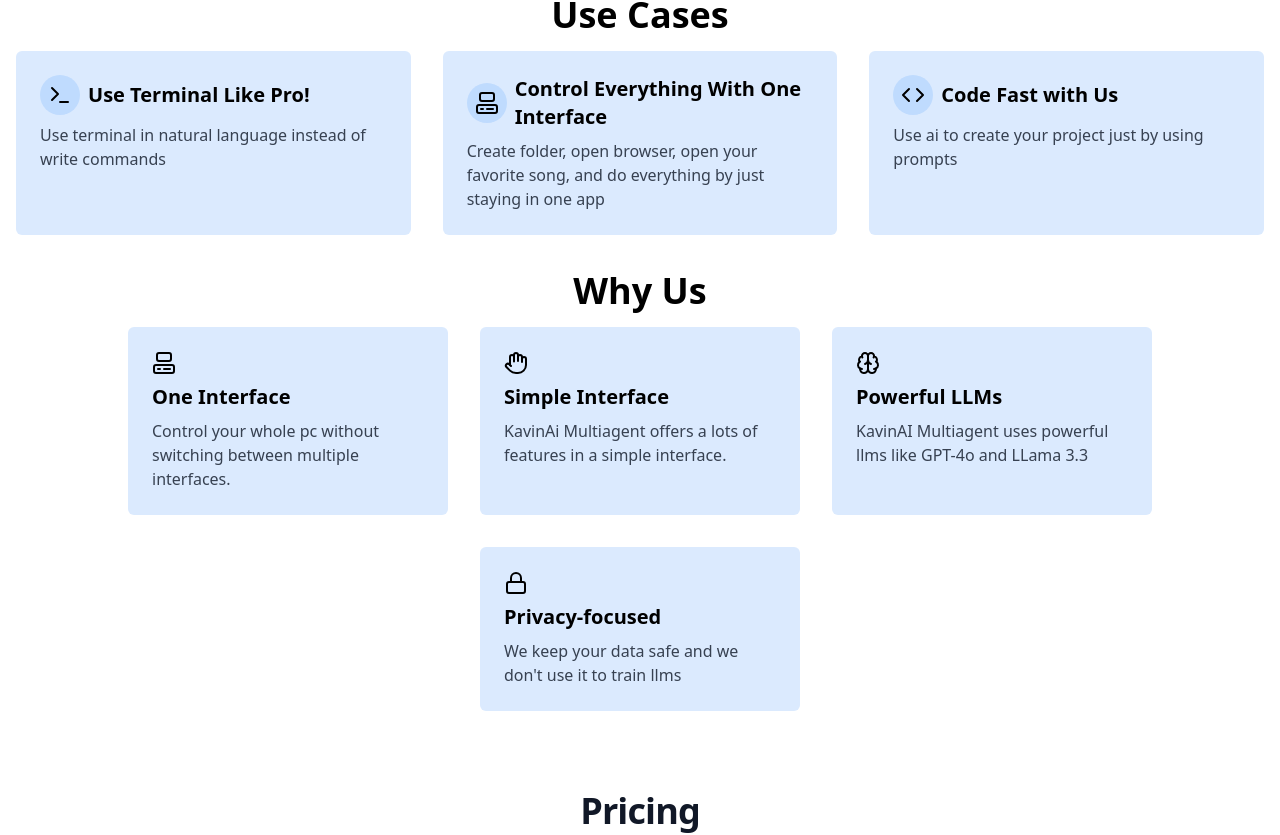
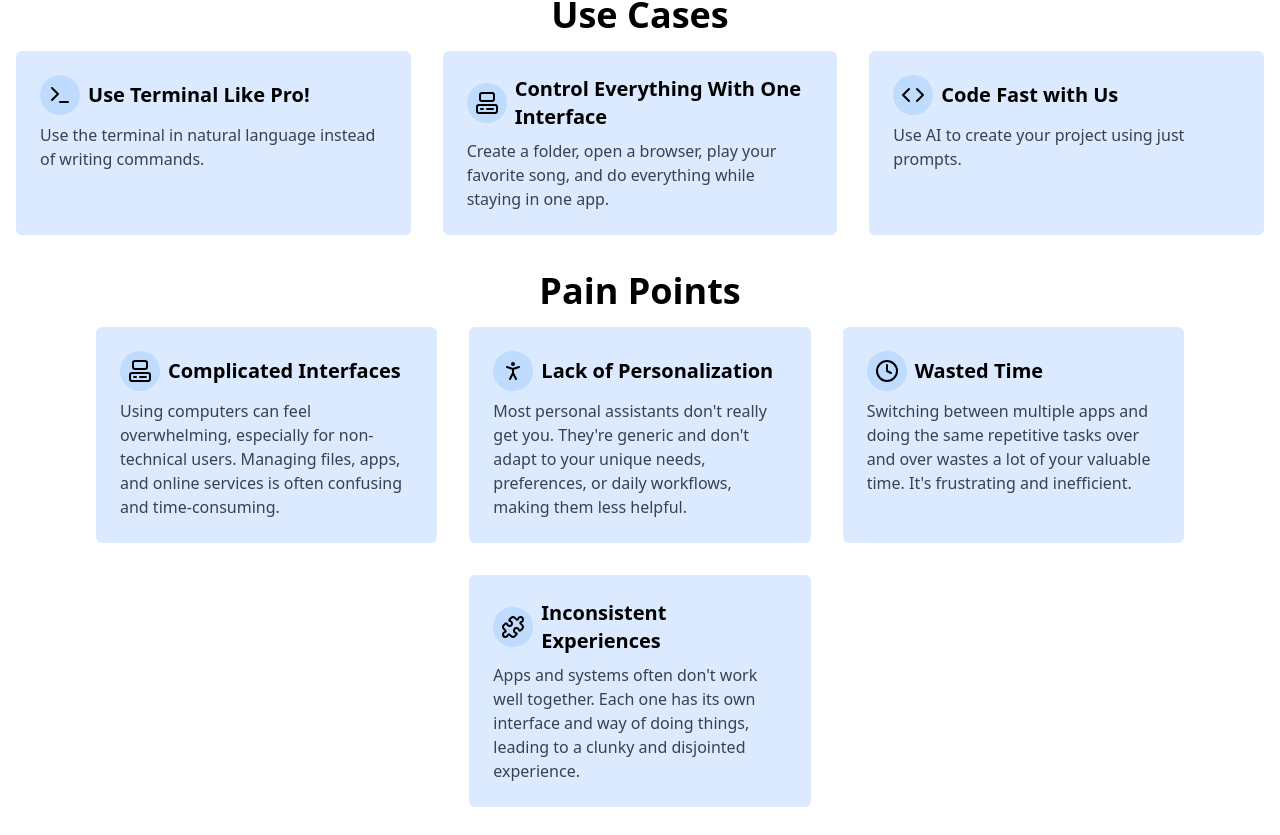
Before and after one commit to krkavinraj/kavinai-website, a Next.js app: page / in a window 1280 px wide. Shown: the part 889-1724 px from the top of the page. Built offline with nearby package versions, Linux system fonts and the light colour scheme.

Commit message:
added pain points & removed grammer error

```diff
--- a/src/app/(pages)/download/page.tsx
+++ b/src/app/(pages)/download/page.tsx
@@ -34,7 +34,7 @@
           </div>
         </div>
         <div className="download">
-          <Button className="mt-5 md:text-xl text-lg px-7 py-7">Comming Soon</Button>
+          <Button className="mt-5 md:text-xl text-lg px-7 py-7">Coming Soon</Button>
         </div>
       </div>
     </main>
--- a/src/app/(pages)/page.tsx
+++ b/src/app/(pages)/page.tsx
@@ -1,4 +1,5 @@
 import { Hero } from "@/components/hero";
+import { PainPoints } from "@/components/pain-points";
 import { PricingComp } from "@/components/pricing-comp";
 import { UseCases } from "@/components/use-cases";
 import { WhyUs } from "@/components/why-us";
@@ -10,7 +11,9 @@
       <Hero />
       {/* <SocialProof/> */}
       <UseCases />
-      {/* <PainPoints /> */}
+      <div className="pain_points lg:mx-20">
+      <PainPoints />
+      </div>
       <WhyUs />
       <PricingComp />
       {/* <Testimonial /> */}
--- a/src/components/footer.tsx
+++ b/src/components/footer.tsx
@@ -8,7 +8,7 @@
             <div className="mx-auto w-full max-w-screen-xl p-4 py-6 lg:py-8">
                 <div className="md:flex md:justify-between">
                     <div className="mb-6 md:mb-0">
-                        <Link target='_' href="https://flowbite.com/" className="flex items-center">
+                        <Link target='_' href="/" className="flex items-center">
                             <span className="self-center text-2xl font-semibold whitespace-nowrap dark:text-white">KavinAI</span>
                         </Link>
                     </div>
--- a/src/components/hero.tsx
+++ b/src/components/hero.tsx
@@ -13,7 +13,7 @@
         <Link href={'/download'}><Button className='mt-5 md:text-xl text-lg px-7 py-7'>Download for desktop</Button></Link>
       </section>
       <section className="feature_image md:mx-auto md:px-0 px-5 md:w-1/2 w-full mt-10">
-        <Image src={app_image} alt='kavinai' />
+        <Image className='rounded-lg' src={app_image} alt='kavinai' />
       </section>
     </main>
   )
--- a/src/components/pain-points.tsx
+++ b/src/components/pain-points.tsx
@@ -1,44 +1,54 @@
-import Image from 'next/image';
+import { ClockIcon, ComputerIcon, PersonStandingIcon, PuzzleIcon } from 'lucide-react';
 import React from 'react';
-import app_image from '../../public/app_image.png';
 
 export const PainPoints = () => {
   return (
     <section className='bg-white dark:bg-gray-900 flex justify-center w-full pt-5'>
       <div>
         <h1 className='text-4xl text-center font-bold'>Pain Points</h1>
-        <div className="pain_cards flex flex-wrap justify-center mx-auto mt-2">
-          <div className="pain_card md:w-1/3 w-full p-4">
-            <div className="items bg-blue-100 dark:bg-gray-800 w-full flex p-4 rounded-md">
-              <div className="left_item">
-                <Image src={app_image} width={200} alt='pain' />
+        <div className="use_cases_cards flex flex-wrap justify-center mx-auto">
+          <div className="use_cases md:w-1/3 w-full p-4">
+            <div className="bg-blue-100 dark:bg-gray-800 h-full p-6 rounded-md">
+              <div className="title flex items-center">
+                <div className="icon bg-blue-200 dark:bg-gray-700 rounded-full p-2">
+                  <ComputerIcon className='' />
+                </div>
+                <h2 className='ml-2 text-xl font-bold'>Complicated Interfaces</h2>
               </div>
-              <div className="right_item ml-5">
-                <h3 className='text-xl font-bold'>Pain Point 1</h3>
-                <p>Lorem ipsum dolor sit amet.</p>
-              </div>
+              <p className='mt-2 dark:text-gray-300 text-gray-700'>Using computers can feel overwhelming, especially for non-technical users. Managing files, apps, and online services is often confusing and time-consuming.</p>
             </div>
           </div>
-          <div className="pain_card md:w-1/3 w-full p-4">
-            <div className="items bg-blue-100 dark:bg-gray-800 w-full flex p-4 rounded-md">
-              <div className="left_item">
-                <Image src={app_image} width={200} alt='pain' />
+          <div className="use_cases md:w-1/3 w-full p-4">
+            <div className="bg-blue-100 dark:bg-gray-800 h-full p-6 rounded-md">
+              <div className="title flex items-center">
+                <div className="icon bg-blue-200 dark:bg-gray-700 rounded-full p-2">
+                  <PersonStandingIcon className='' />
+                </div>
+                <h2 className='ml-2 text-xl font-bold'>Lack of Personalization</h2>
               </div>
-              <div className="right_item ml-5">
-                <h3 className='text-xl font-bold'>Pain Point 1</h3>
-                <p>Lorem ipsum dolor sit amet.</p>
-              </div>
+              <p className='mt-2 dark:text-gray-300 text-gray-700'>Most personal assistants don&apos;t really get you. They&apos;re generic and don&apos;t adapt to your unique needs, preferences, or daily workflows, making them less helpful.</p>
             </div>
           </div>
-          <div className="pain_card md:w-1/3 w-full p-4">
-            <div className="items bg-blue-100 dark:bg-gray-800 w-full flex p-4 rounded-md">
-              <div className="left_item">
-                <Image src={app_image} width={200} alt='pain' />
+          <div className="use_cases md:w-1/3 w-full p-4">
+            <div className="bg-blue-100 dark:bg-gray-800 h-full p-6 rounded-md">
+              <div className="title flex items-center">
+                <div className="icon bg-blue-200 dark:bg-gray-700 rounded-full p-2">
+                  <ClockIcon className='' />
+                </div>
+                <h2 className='ml-2 text-xl font-bold'>Wasted Time</h2>
               </div>
-              <div className="right_item ml-5">
-                <h3 className='text-xl font-bold'>Pain Point 1</h3>
-                <p>Lorem ipsum dolor sit amet.</p>
+              <p className='mt-2 dark:text-gray-300 text-gray-700'>Switching between multiple apps and doing the same repetitive tasks over and over wastes a lot of your valuable time. It&apos;s frustrating and inefficient.</p>
+            </div>
+          </div>
+          <div className="use_cases md:w-1/3 w-full p-4">
+            <div className="bg-blue-100 dark:bg-gray-800 h-full p-6 rounded-md">
+              <div className="title flex items-center">
+                <div className="icon bg-blue-200 dark:bg-gray-700 rounded-full p-2">
+                  <PuzzleIcon className='' />
+                </div>
+                <h2 className='ml-2 text-xl font-bold'>Inconsistent Experiences</h2>
               </div>
+              <p className='mt-2 dark:text-gray-300 text-gray-700'>Apps and systems often don&apos;t work well together. Each one has its own interface and way of doing things, leading to a clunky and disjointed experience.</p>
             </div>
           </div>
         </div>
--- a/src/components/use-cases.tsx
+++ b/src/components/use-cases.tsx
@@ -15,7 +15,7 @@
                                 </div>
                                 <h2 className='ml-2 text-xl font-bold'>Use Terminal Like Pro!</h2>
                             </div>
-                            <p className='mt-2 dark:text-gray-300 text-gray-700'>Use terminal in natural language instead of write commands</p>
+                            <p className='mt-2 dark:text-gray-300 text-gray-700'>Use the terminal in natural language instead of writing commands.</p>
                         </div>
                     </div>
                     <div className="use_cases md:w-1/3 w-full p-4">
@@ -26,7 +26,7 @@
                                 </div>
                                 <h2 className='ml-2 text-xl font-bold'>Control Everything With One Interface</h2>
                             </div>
-                            <p className='mt-2 dark:text-gray-300 text-gray-700'>Create folder, open browser, open your favorite song, and do everything by just staying in one app</p>
+                            <p className='mt-2 dark:text-gray-300 text-gray-700'>Create a folder, open a browser, play your favorite song, and do everything while staying in one app.</p>
                         </div>
                     </div>
                     <div className="use_cases md:w-1/3 w-full p-4">
@@ -37,7 +37,7 @@
                                 </div>
                                 <h2 className='ml-2 text-xl font-bold'>Code Fast with Us</h2>
                             </div>
-                            <p className='mt-2 dark:text-gray-300 text-gray-700'>Use ai to create your project just by using prompts</p>
+                            <p className='mt-2 dark:text-gray-300 text-gray-700'>Use AI to create your project using just prompts.</p>
                         </div>
                     </div>
                 </div>
--- a/src/components/why-us.tsx
+++ b/src/components/why-us.tsx
@@ -37,7 +37,7 @@
                                 </div>
                                 <h2 className='mt-2 text-xl font-bold'>Powerful LLMs</h2>
                             </div>
-                            <p className='mt-2 dark:text-gray-300 text-gray-700'>KavinAI Multiagent uses powerful llms like GPT-4o and LLama 3.3</p>
+                            <p className='mt-2 dark:text-gray-300 text-gray-700'>KavinAI Multiagent uses powerful llms like GPT-4o, LLama 3.3, and DeepSeek</p>
                         </div>
                     </div>
                     <div className="card md:w-1/3 w-full p-4">
```
